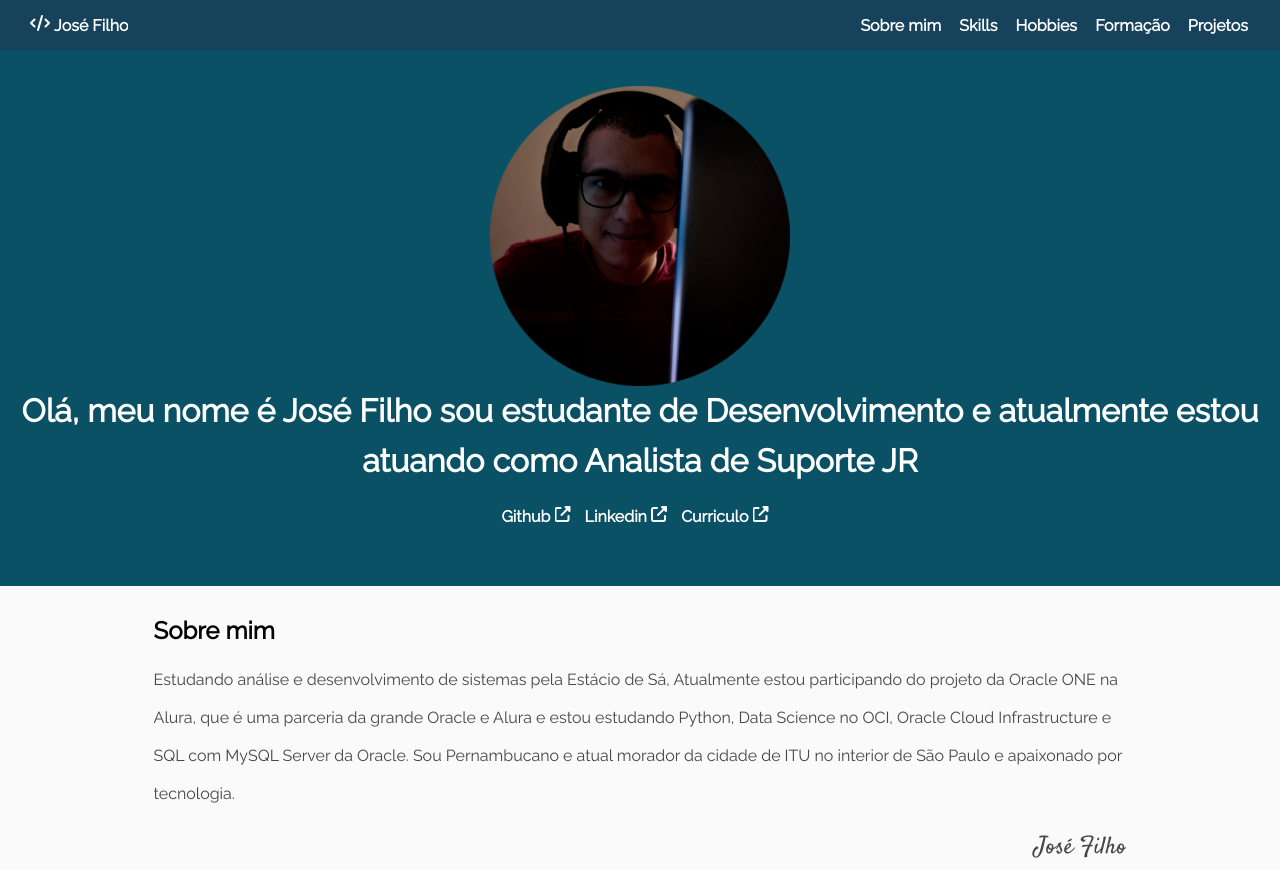
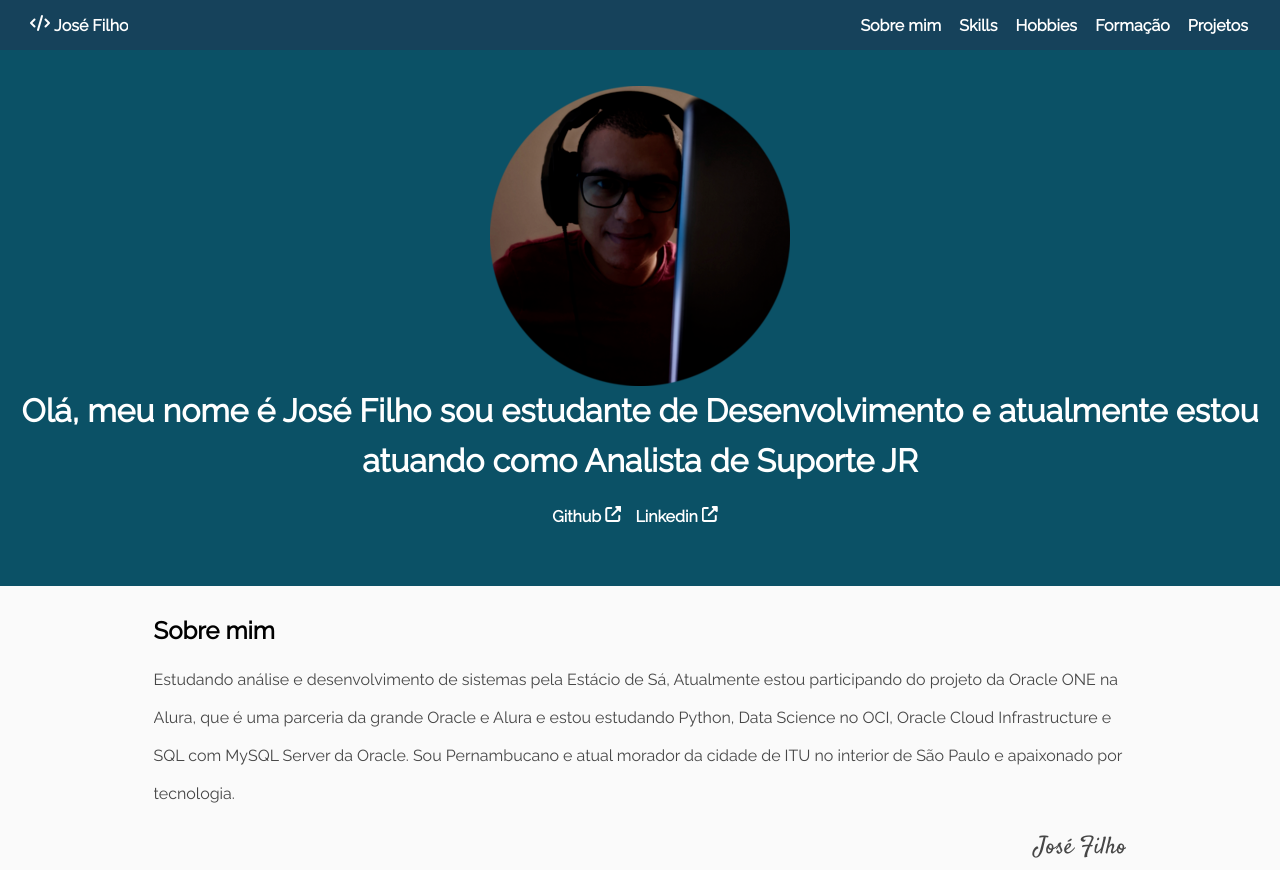
Before and after one commit to josecsfilho/Sobre, a plain HTML site: page index.html in a window 1280 px wide. Shown: the top 870 px of the page. Drawn offline with nearby package versions, Linux system fonts and the light colour scheme.

Commit message:
Update index.html

```diff
--- a/index.html
+++ b/index.html
@@ -60,8 +60,8 @@
                                 class="fa-solid fa-up-right-from-square"></i></a></li>
                     <li><a href="https://www.linkedin.com/in/jos%C3%A9-filho-6b69a0120/" target="_blank">Linkedin <i
                                 class="fa-solid fa-up-right-from-square"></i></a></li>
-                    <li><a href=""
-                            target="_blank">Curriculo <i class="fa-solid fa-up-right-from-square"></i></a></li>
+                    <!--  <li><a href=""
+                            target="_blank">Curriculo <i class="fa-solid fa-up-right-from-square"></i></a></li>  -->
                 </ul>
             </div>
             <div class="avatar-header" data-aos="zoom-in" data-aos-duration="2000">
```
